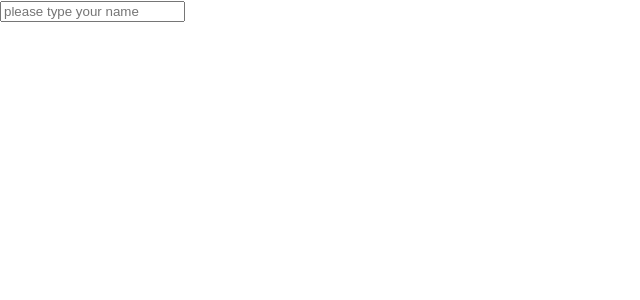
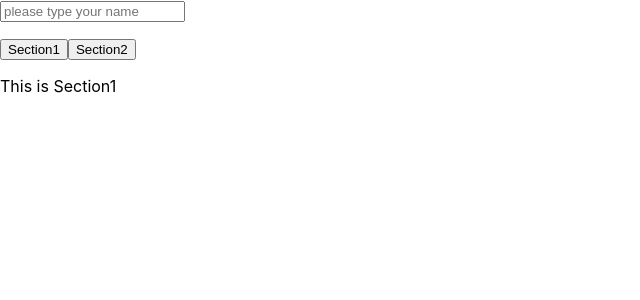
Before and after one commit to oreoTaste/react-hooks, a React (Create React App) app: page / in a window 1280 px wide. Shown: the top 300 px of the page, without its empty margins (0-640 px from the left). Built offline with nearby package versions, Linux system fonts and the light colour scheme.

Commit message:
useTabs 복습

```diff
--- a/src/App.js
+++ b/src/App.js
@@ -1,13 +1,33 @@
 import React from "react";
 import useInput from "./useInput";
+import useTabs from "./useTabs";
+
+const contents = [
+  {
+    header: "Section1",
+    body: "This is Section1",
+  },
+  {
+    header: "Section2",
+    body: "This is Section2",
+  },
+];
 
 const App = () => {
   const validator = (value) => value.length <= 10 && value.indexOf(">") < 0 && value.indexOf("<") < 0;
   const myinput = useInput("", validator);
 
+  const { currentItem, changeItem } = useTabs(0, contents);
+
   return (
     <>
       <input placeholder="please type your name" {...myinput} />
+      <p>
+        {contents.map((content, index) => (
+          <button onClick={() => changeItem(index)}>{content.header}</button>
+        ))}
+      </p>
+      <p>{currentItem.body}</p>
     </>
   );
 };
--- /dev/null
+++ b/src/useTabs.js
@@ -0,0 +1,15 @@
+import { useState } from "react";
+
+const useTabs = (initialTab, allTabs) => {
+  const [currentIndex, setCurrentIndex] = useState(initialTab);
+
+  const currentItem = allTabs[currentIndex];
+
+  const changeItem = (index) => {
+    setCurrentIndex(index);
+  };
+
+  return { currentItem, changeItem };
+};
+
+export default useTabs;
```
